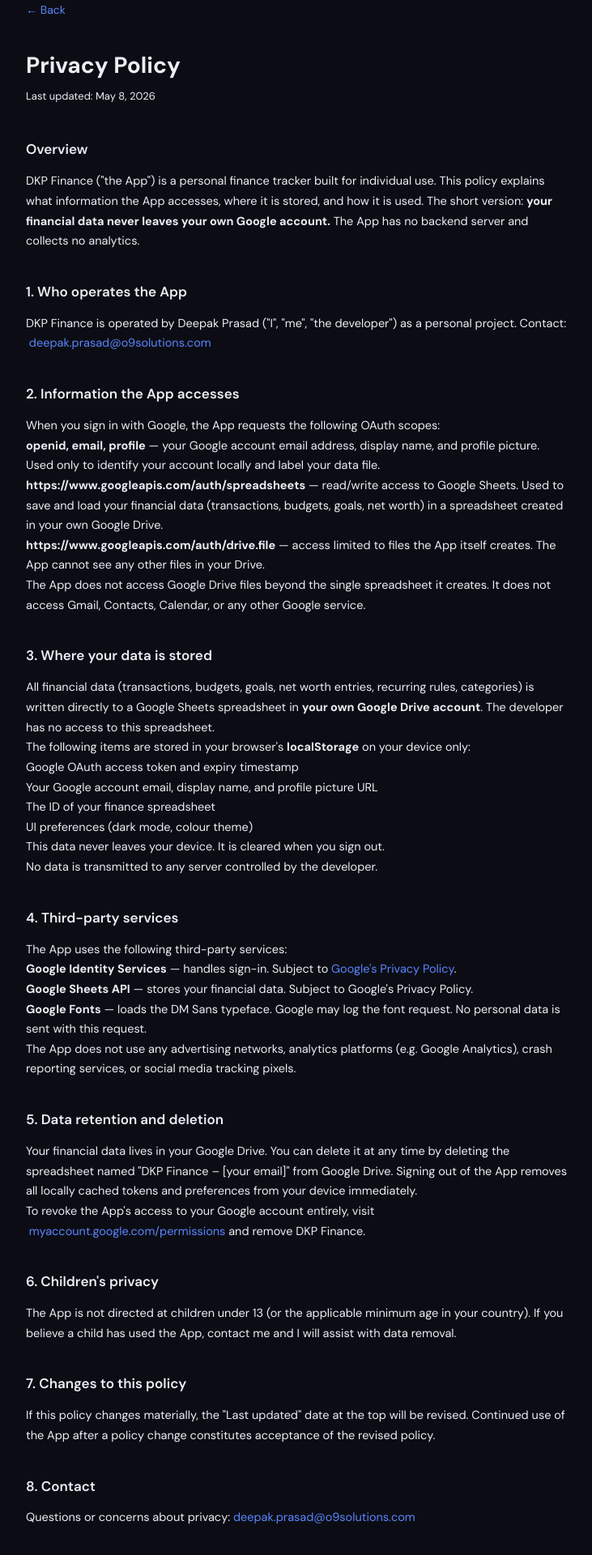
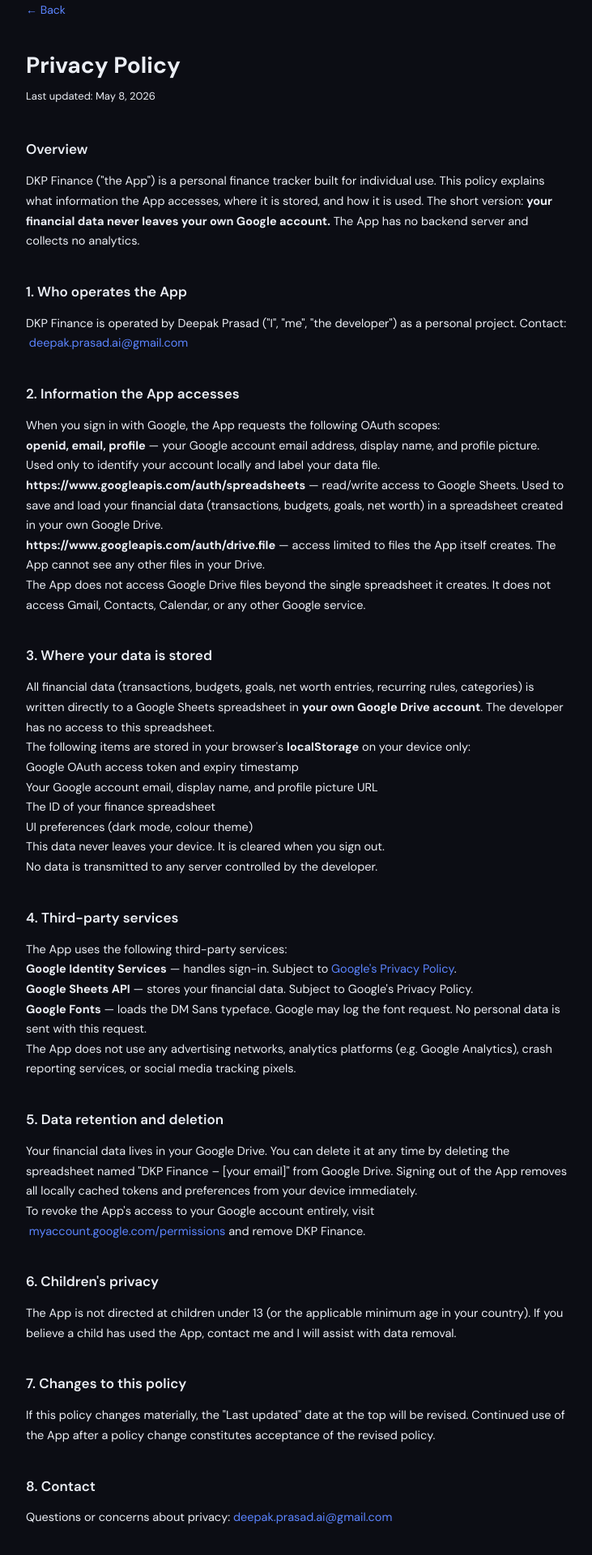
Before and after one commit to beingdpkpr/personal-finance, a React (Vite) app: page /privacy in a window 1280 px wide. Shown: the part 42-1962 px from the top of the page at 81% size, without its empty margins (272-1003 px from the left). Built offline with nearby package versions, Linux system fonts and the light colour scheme.

Commit message:
chore: update contact email to deepak.prasad.ai@gmail.com
Co-Authored-By: Claude Sonnet 4.6 <noreply@anthropic.com>

```diff
--- a/src/pages/PrivacyPolicy.tsx
+++ b/src/pages/PrivacyPolicy.tsx
@@ -20,7 +20,7 @@ export default function PrivacyPolicy() {
 
       <Section title="1. Who operates the App">
         <p>DKP Finance is operated by Deepak Prasad ("I", "me", "the developer") as a personal project. Contact:
-        &nbsp;<a href="mailto:deepak.prasad@o9solutions.com" style={{ color: 'var(--accent)' }}>deepak.prasad@o9solutions.com</a></p>
+        &nbsp;<a href="mailto:deepak.prasad.ai@gmail.com" style={{ color: 'var(--accent)' }}>deepak.prasad.ai@gmail.com</a></p>
       </Section>
 
       <Section title="2. Information the App accesses">
@@ -77,7 +77,7 @@ export default function PrivacyPolicy() {
       </Section>
 
       <Section title="8. Contact">
-        <p>Questions or concerns about privacy: <a href="mailto:deepak.prasad@o9solutions.com" style={{ color: 'var(--accent)' }}>deepak.prasad@o9solutions.com</a></p>
+        <p>Questions or concerns about privacy: <a href="mailto:deepak.prasad.ai@gmail.com" style={{ color: 'var(--accent)' }}>deepak.prasad.ai@gmail.com</a></p>
       </Section>
     </div>
   )
--- a/src/pages/TermsOfService.tsx
+++ b/src/pages/TermsOfService.tsx
@@ -87,7 +87,7 @@ export default function TermsOfService() {
       </Section>
 
       <Section title="11. Contact">
-        <p>Questions about these Terms: <a href="mailto:deepak.prasad@o9solutions.com" style={{ color: 'var(--accent)' }}>deepak.prasad@o9solutions.com</a></p>
+        <p>Questions about these Terms: <a href="mailto:deepak.prasad.ai@gmail.com" style={{ color: 'var(--accent)' }}>deepak.prasad.ai@gmail.com</a></p>
       </Section>
     </div>
   )
```
